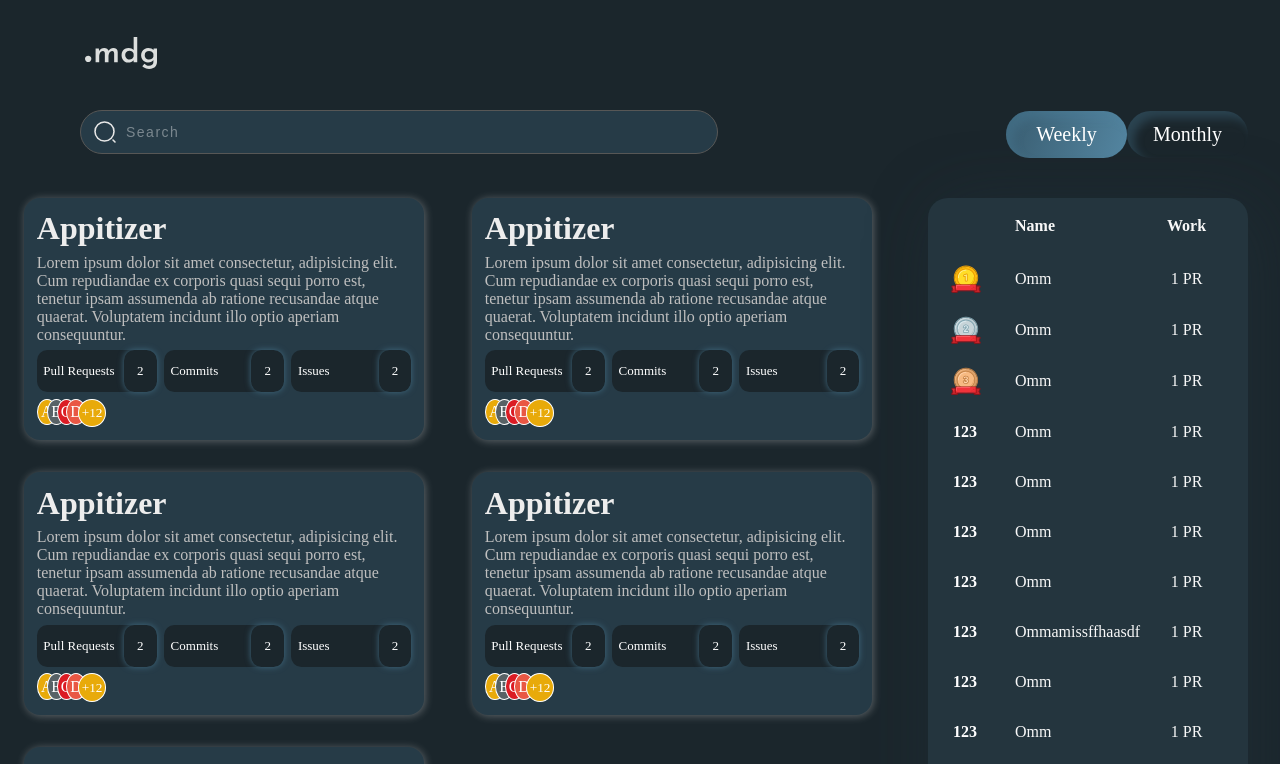
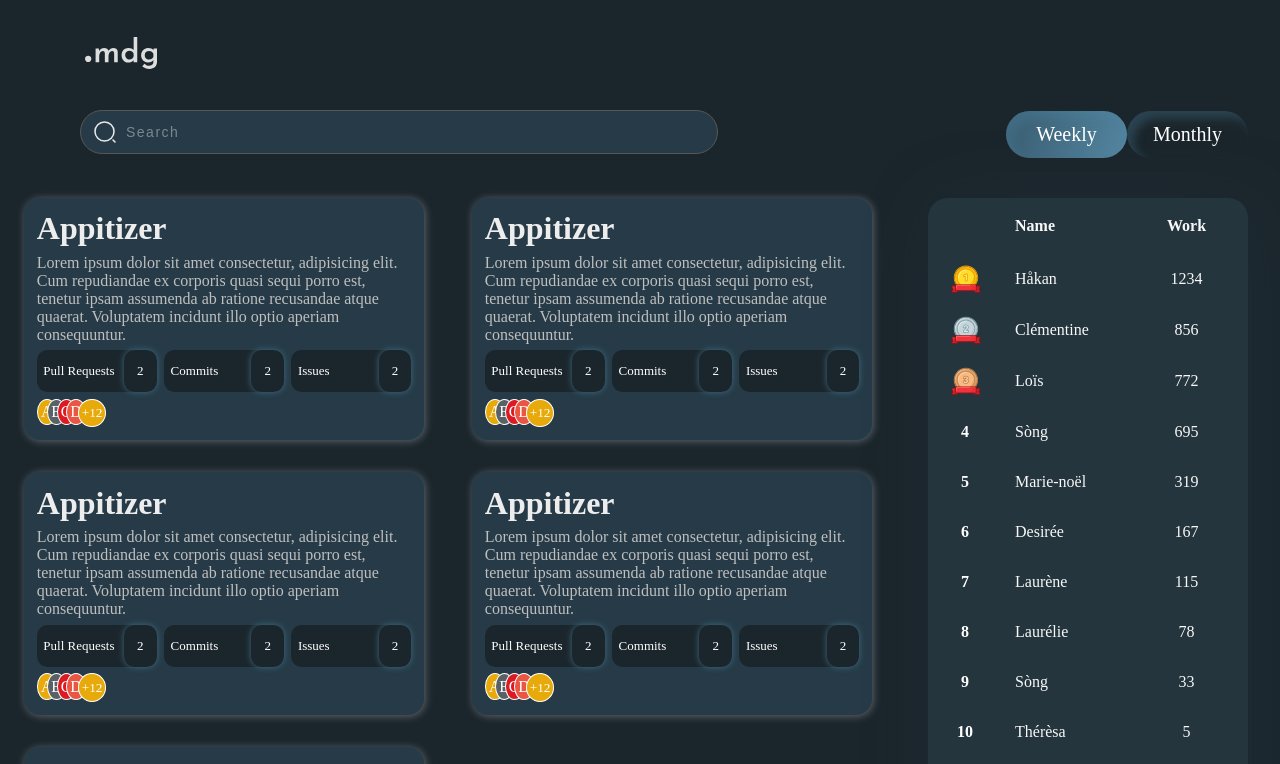
Before and after one commit to mdgspace/tracer, a React (Create React App) app: page / in a window 1280 px wide. Shown: the top 764 px of the page. Built offline with nearby package versions, Linux system fonts and the light colour scheme.

Commit message:
feat(home):Generate leaderboard using mockdata

```diff
--- a/src/components/LeaderBoard.tsx
+++ b/src/components/LeaderBoard.tsx
@@ -1,12 +1,18 @@
 import React from "react";
-import '../styles/leaderboard.scss';
-import Gold from '../assets/images/Gold.svg';
-import Silver from '../assets/images/Silver.svg';
-import Bronze from '../assets/images/Bronze.svg';
-import leftNavButton from '../assets/images/leftNavButton.svg';
-import rightNavButton from '../assets/images/rightNavButton.svg';
+import "../styles/leaderboard.scss";
+import Gold from "../assets/images/Gold.svg";
+import { mockData } from "../utils/data";
+import { sortJSON } from "../utils/sort";
+import Silver from "../assets/images/Silver.svg";
+import Bronze from "../assets/images/Bronze.svg";
+import leftNavButton from "../assets/images/leftNavButton.svg";
+import rightNavButton from "../assets/images/rightNavButton.svg";
+import mockdatatypes from "../models/mockDataTypes";
 
 const LeaderBoard = () => {
+  const newMockData = sortJSON(mockData, "PR");
+
+
   return (
     <div className="leaderboard-cont">
       <div className="member title">
@@ -14,72 +20,43 @@ const LeaderBoard = () => {
         <div className="name-title">Name</div>
         <div className="work-title">Work</div>
       </div>
+
+      {newMockData.map((e: mockdatatypes) => {
+        if (e.id == 1 || e.id == 2 || e.id == 3) {
+          return (
+            <>
               <div className="member">
-
-         <div className="rank"><img src={Gold} alt="" /></div>
-         <div className="name">Omm</div>
-         <div className="work">1 PR</div>
+                <div className="rank">
+                  <img
+                    src={e.id == 1 ? Gold : e.id == 2 ? Silver : Bronze}
+                    alt=""
+                  />
                 </div>
+                <div className="name">{e.Name}</div>
+                <div className="work">{`${e.PR}`}</div>
+              </div>
+            </>
+          );
+        } else {
+          return (
             <div className="member">
-
-         <div className="rank"><img src={Silver} alt="" /></div>
-         <div className="name">Omm</div>
-         <div className="work">1 PR</div>
+              <div className="rank">{`${e.id}`}</div>
+              <div className="name">{e.Name}</div>
+              <div className="work">{`${e.PR}`}</div>
             </div>
-       <div className="member">
-
-         <div className="rank"><img src={Bronze} alt="" /></div>
-         <div className="name">Omm</div>
-         <div className="work">1 PR</div>
+          );
+        }
+      })}
+      <div className="leaderboard-nav">
+        <div className="left-btn">
+          <img src={leftNavButton} alt="" />
         </div>
-       <div className="member">
-
-         <div className="rank">123</div>
-         <div className="name">Omm</div>
-         <div className="work">1 PR</div>
-       </div>
-       <div className="member">
-
-         <div className="rank">123</div>
-         <div className="name">Omm</div>
-         <div className="work">1 PR</div>
-       </div>
-       <div className="member">
-
-         <div className="rank">123</div>
-         <div className="name">Omm</div>
-         <div className="work">1 PR</div>
-       </div>
-       <div className="member">
-
-         <div className="rank">123</div>
-         <div className="name">Omm</div>
-         <div className="work">1 PR</div>
-       </div>
-       <div className="member">
-
-         <div className="rank">123</div>
-         <div className="name">Ommamissffhaasdf</div>
-         <div className="work">1 PR</div>
-       </div>
-       <div className="member">
-
-         <div className="rank">123</div>
-         <div className="name">Omm</div>
-         <div className="work">1 PR</div>
-       </div>
-       <div className="member">
-
-         <div className="rank">123</div>
-         <div className="name">Omm</div>
-         <div className="work">1 PR</div>
-       </div>
-       <div className="leaderboard-nav">
-          <div className="left-btn"><img src={leftNavButton} alt="" /></div>
         <div className="prev-leaderboard-page">1</div>
         <div className="current-leaderboard-page">2</div>
         <div className="next-leaderboard-page">3</div>
-          <div className="right-btn"><img src={rightNavButton} alt="" /></div>
+        <div className="right-btn">
+          <img src={rightNavButton} alt="" />
+        </div>
       </div>
     </div>
   );
--- /dev/null
+++ b/src/models/mockDataTypes.ts
@@ -0,0 +1,7 @@
+type mockdatatypes = {
+    id: Number,
+    PR: Number,
+    Name: String
+
+}
+export default mockdatatypes
--- /dev/null
+++ b/src/utils/data.js
@@ -0,0 +1,52 @@
+export const mockData = [
+  {
+    id: 7,
+    PR: 115,
+    Name: "Laurène",
+  },
+  {
+    id: 10,
+    PR: 5,
+    Name: "Thérèsa",
+  },
+  {
+    id: 9,
+    PR: 33,
+    Name: "Sòng",
+  },
+  {
+    id: 5,
+    PR: 319,
+    Name: "Marie-noël",
+  },
+  {
+    id: 1,
+    PR: 1234,
+    Name: "Håkan",
+  },
+  {
+    id: 8,
+    PR: 78,
+    Name: "Laurélie",
+  },
+  {
+    id: 4,
+    PR: 695,
+    Name: "Sòng",
+  },
+  {
+    id: 2,
+    PR: 856,
+    Name: "Clémentine",
+  },
+  {
+    id: 6,
+    PR: 167,
+    Name: "Desirée",
+  },
+  {
+    id: 3,
+    PR: 772,
+    Name: "Loïs",
+  },
+];
--- /dev/null
+++ b/src/utils/sort.js
@@ -0,0 +1,8 @@
+export function sortJSON(arr, key) {
+  return arr.sort(function (a, b) {
+    var x = a[key];
+    var y = b[key];
+
+    return x > y ? -1 : x < y ? 1 : 0;
+  });
+}
```
Also changed, not shown: 1 other file (tests, documents, lock files or other folders). Lines whose indentation alone changed are shown as unchanged.
